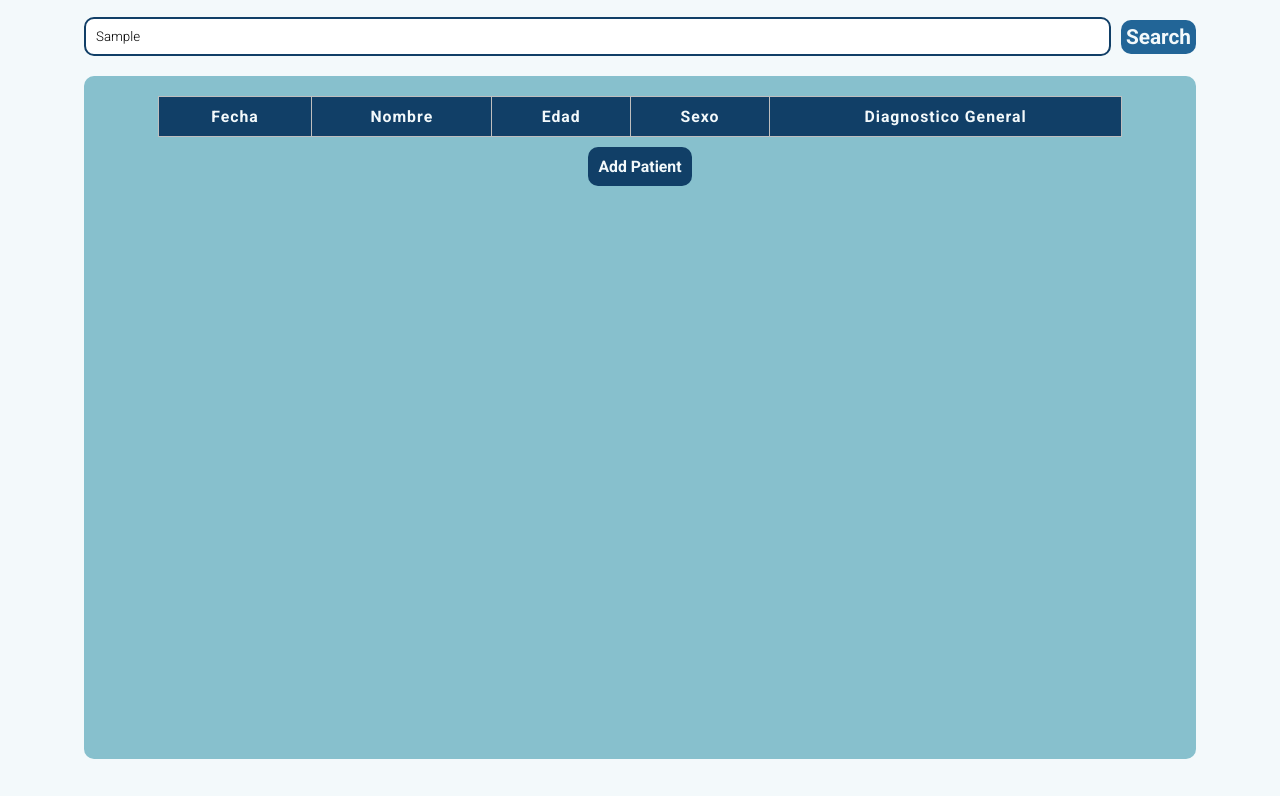
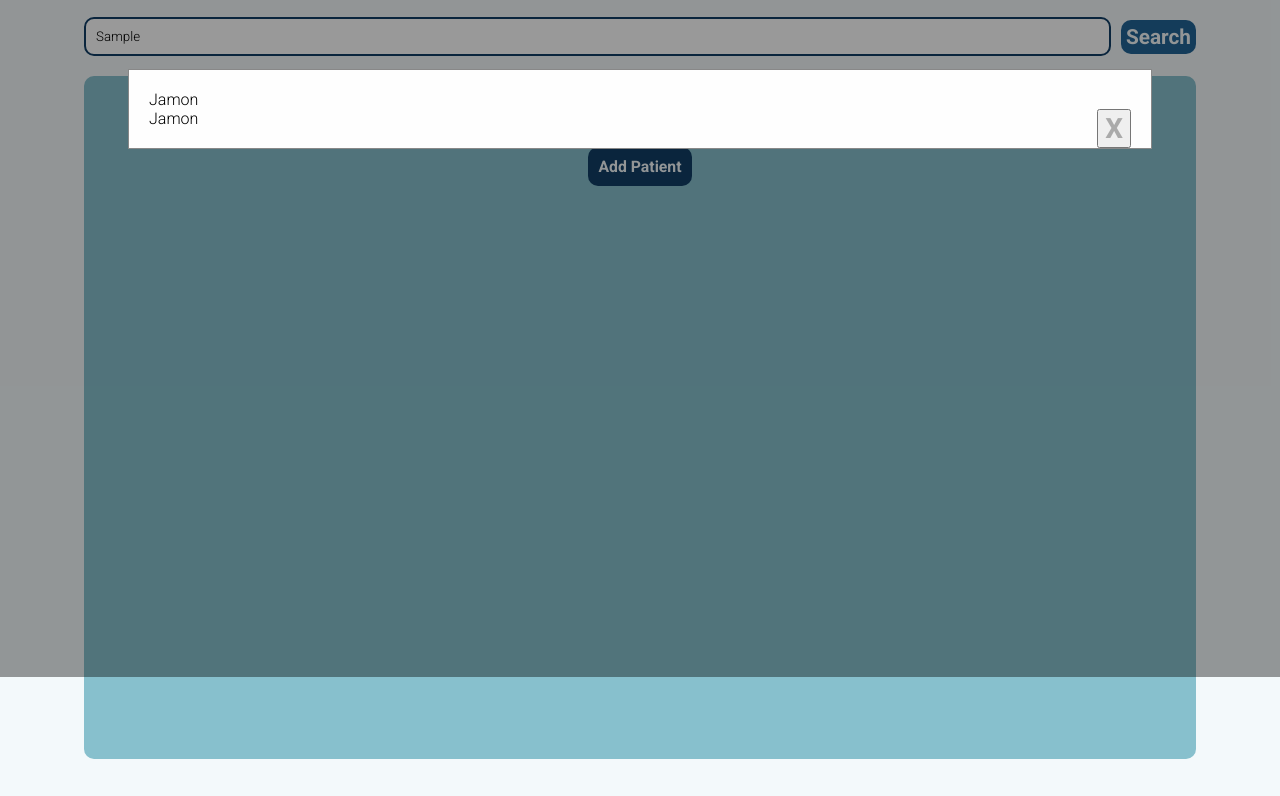
Before and after one commit to Draxgun/pacienteLib, a website built with webpack: page dist/index.html in a window 1280 px wide. Both pictures are taken after typing "Sample" into the empty fields and a click on the button "Add Patient". Shown: the part 123-919 px from the top of the page. Built offline with nearby package versions, Linux system fonts and the light colour scheme.

Commit message:
modal button restructuring done

```diff
--- a/src/home.js
+++ b/src/home.js
@@ -1,6 +1,3 @@
-import { createDOMContainer,createDOMElement } from "./domCreatorFunctions";
-
-
 
 let loadPageStructure = () => {
 }
--- a/src/index.js
+++ b/src/index.js
@@ -1,10 +1,11 @@
 import { loadPageStructure } from "./home";
 import './style.css';
 import{test} from './data'
+import{addPatientModalContent} from './patientModal'
 
 
 
 
 loadPageStructure()
-
+addPatientModalContent()
 test()
--- /dev/null
+++ b/src/modalCreators.js
@@ -0,0 +1,43 @@
+import {createDOMContainer,createDOMElement} from './domCreatorFunctions'
+
+let createModalStructure = (content,modalName,title,openButton)=>{
+
+
+    /* Creates the modal Container */
+    let modalContainer = createDOMContainer('modal',modalName)
+
+    let modalContent = createDOMContainer('modalContent')
+
+    /* Creates the modal header */
+    let modalHeader = createDOMContainer(`${modalName}Header`)
+
+    /* Creates the modal title */
+    let modalTitle = createDOMElement('div','modalHeaderTitle',title)
+    modalHeader.appendChild(modalTitle)
+    /* Creates the close button*/
+    let close  = createDOMElement('button','close','x')
+    modalHeader.appendChild(close)
+
+    /* Adds the modal */
+    modalContent.appendChild(modalHeader)
+    modalContent.appendChild(content)
+
+    modalContainer.appendChild(modalContent)
+
+    openButton.addEventListener('click',()=>{
+        document.body.appendChild(modalContainer)
+        modalContainer.style.display = "block";
+
+    })
+    close.addEventListener('click',()=>{
+        modalContainer.style.display = "none";
+        document.body.removeChild(modalContainer)
+
+
+    })
+
+}
+
+export {
+    createModalStructure
+}
--- /dev/null
+++ b/src/patientModal.js
@@ -0,0 +1,26 @@
+import {createDOMContainer,createDOMElement} from './domCreatorFunctions'
+import {createModalStructure} from './modalCreators'
+
+
+
+
+
+let addPatientModalContent = () => {
+
+    /* Main container for the modal */
+    let mainContainer = createDOMContainer('addPatient');
+
+    /*Main Design*/
+    let testModal = createDOMElement('div','prueba','jamon')
+    mainContainer.appendChild(testModal)
+
+    let addButton = document.getElementById('addPatientButton')
+
+    createModalStructure(mainContainer,'modalMain','Jamon',addButton)
+
+
+}
+
+export{
+    addPatientModalContent
+}
--- a/src/style.css
+++ b/src/style.css
@@ -123,10 +123,6 @@ td, th {
     padding: 10px 20px;
   }
 
-
-
-
-
 #addPatientButton{
     font-size: calc(3px + 1vw);
     background-color: var(--cold);
@@ -149,3 +145,42 @@ textarea:focus,
 button:focus {
     outline: none;
 }
+
+
+/* The Modal (background) */
+.modal {
+    display: none; /* Hidden by default */
+    position: fixed; /* Stay in place */
+    z-index: 1; /* Sit on top */
+    left: 0;
+    top: 0;
+    width: 100%; /* Full width */
+    height: 100%; /* Full height */
+    overflow: auto; /* Enable scroll if needed */
+    background-color: rgb(0,0,0); /* Fallback color */
+    background-color: rgba(0,0,0,0.4); /* Black w/ opacity */
+  }
+
+  /* Modal Content/Box */
+  .modalContent {
+    background-color: #fefefe;
+    margin: 15% auto; /* 15% from the top and centered */
+    padding: 20px;
+    border: 1px solid #888;
+    width: 80%; /* Could be more or less, depending on screen size */
+  }
+
+  /* The Close Button */
+  .close {
+    color: #aaa;
+    float: right;
+    font-size: 28px;
+    font-weight: bold;
+  }
+
+  .close:hover,
+  .close:focus {
+    color: black;
+    text-decoration: none;
+    cursor: pointer;
+  }
```
Also changed, not shown: src/paciente.js (+25 -1 lines), dist/main.js.
